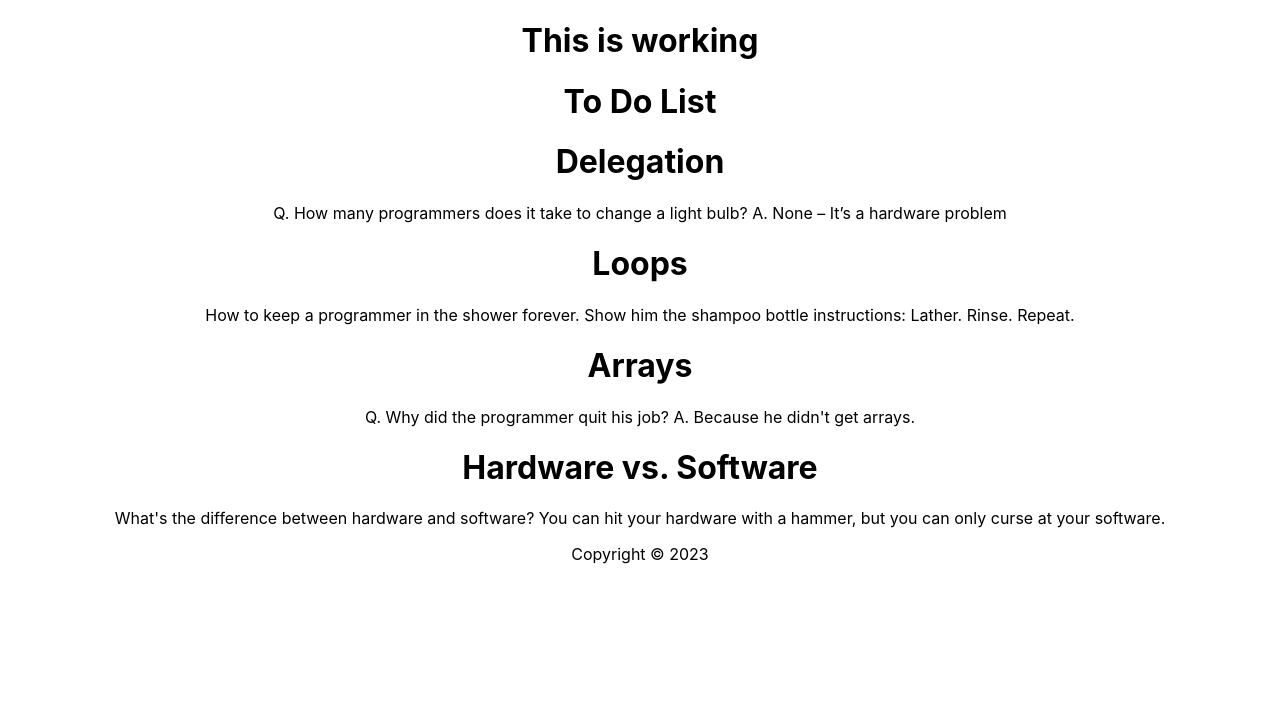
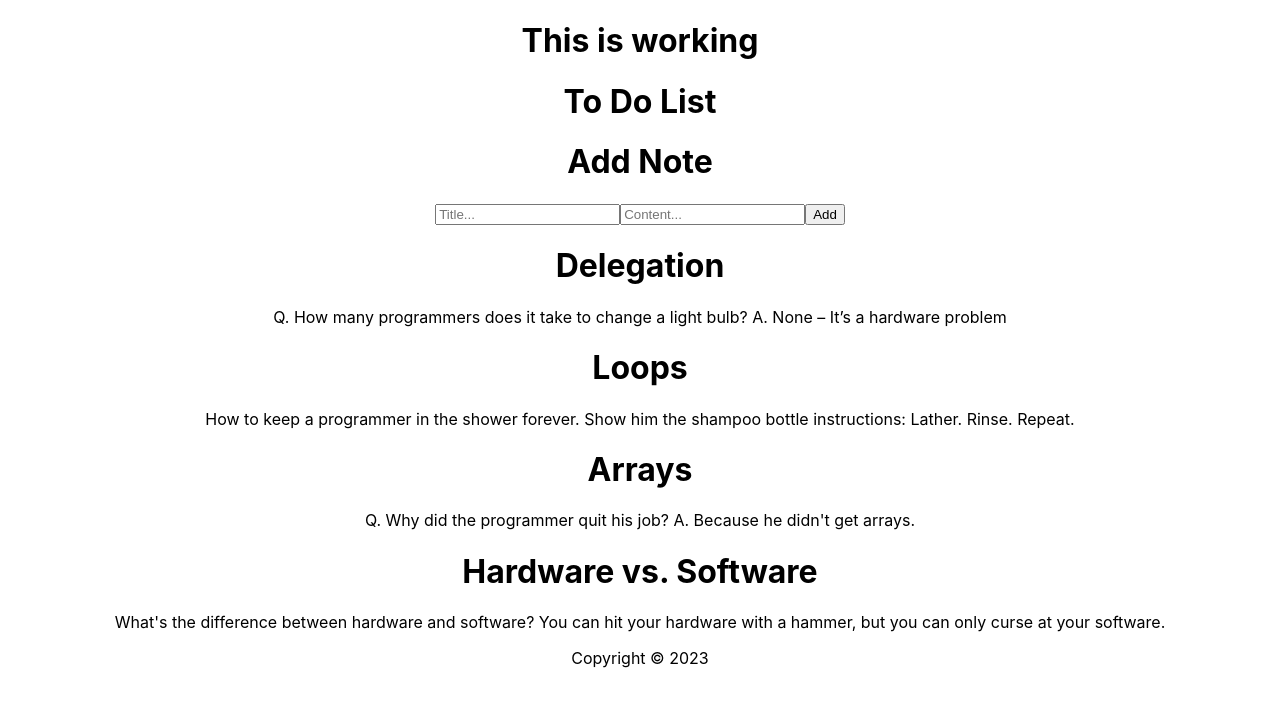
Before and after one commit to Pearl-15/React-todolist, a React (Create React App) app: page / in a window 1280 px wide. Shown: the top 706 px of the page. Built offline with nearby package versions, Linux system fonts and the light colour scheme.

Commit message:
feat: create AddNote

```diff
--- a/src/App.js
+++ b/src/App.js
@@ -3,14 +3,15 @@ import React from 'react';
 import Header from './components/Header';
 import Footer from './components/Footer';
 import Note from './components/Note';
+import AddNote from './components/AddNote';
 
-class App extends React.Component
- {
+class App extends React.Component{
   render(){
     return (
       <div className="App">
         <h1>This is working</h1>
         <Header />
+        <AddNote />
         <Note />
         <Footer />
       </div>
--- /dev/null
+++ b/src/components/AddNote.js
@@ -0,0 +1,57 @@
+import React from 'react';
+
+class AddNote extends React.Component{
+
+    constructor(props){
+        super(props);
+        this.state={
+            newNoteTitle: "",
+            newNoteContent:""
+        }
+        this.handleSubmit = this.handleSubmit.bind(this);
+        this.handleTitleChange = this.handleTitleChange.bind(this);
+        this.handleContentChange = this.handleContentChange.bind(this);
+    }
+
+    handleSubmit = (e)=>{
+        e.preventDefault();
+        console.log("Add New Note to List");
+    }
+
+    handleTitleChange = (e) =>{
+        this.setState({
+            newNoteTitle: e.target.value
+        })
+    }
+
+    handleContentChange = (e) =>{
+        this.setState({
+            newNoteContent: e.target.value
+        })
+    }
+
+
+    render(){
+        return(
+        <div>
+            <form onSubmit={this.handleSubmit}>
+            <h1> Add Note </h1>
+            <input
+            type="text"
+            placeholder='Title...'
+            value={this.state.newNoteTitle}
+            onChange={this.handleTitleChange}
+            />
+            <input
+            type="text"
+            placeholder='Content...'
+            value={this.state.newNoteContent}
+            onChange={this.handleContentChange}
+            />
+            <button type="submit" >Add</button>
+            </form>
+        </div>)
+    }
+}
+
+export default AddNote;
```
